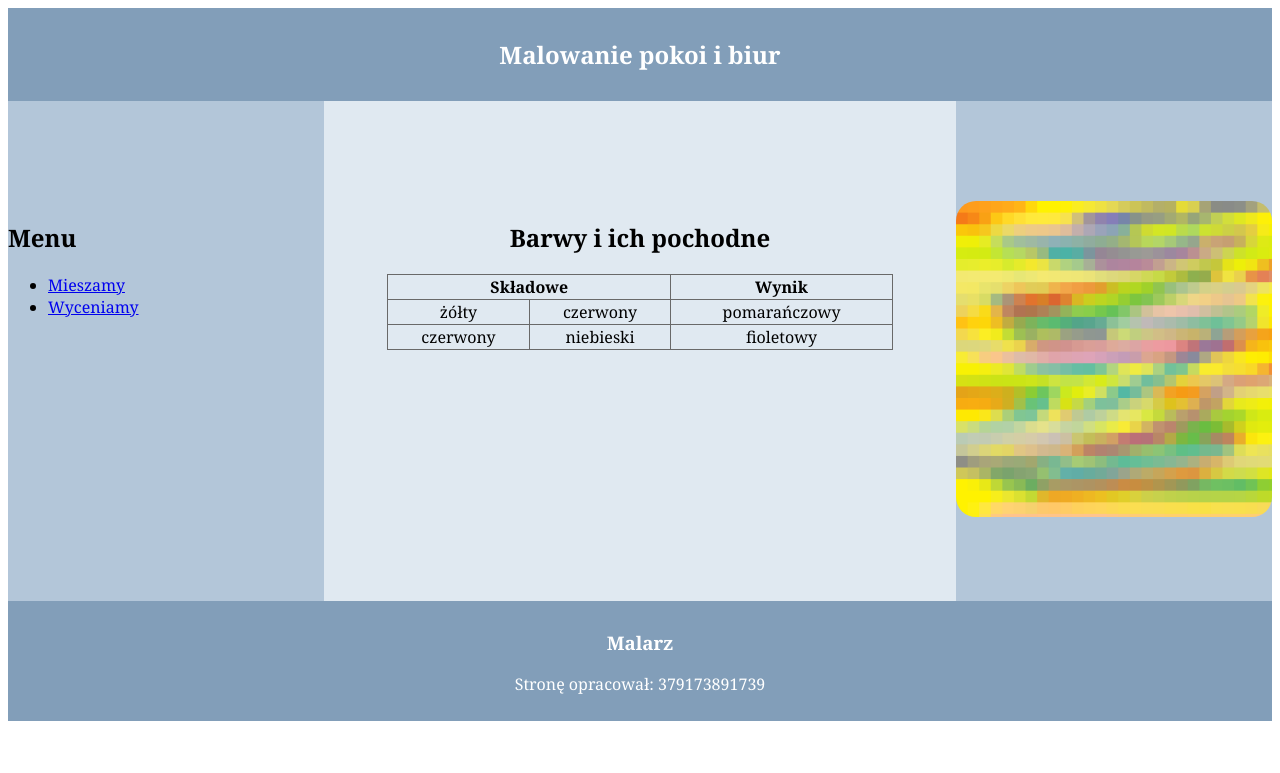
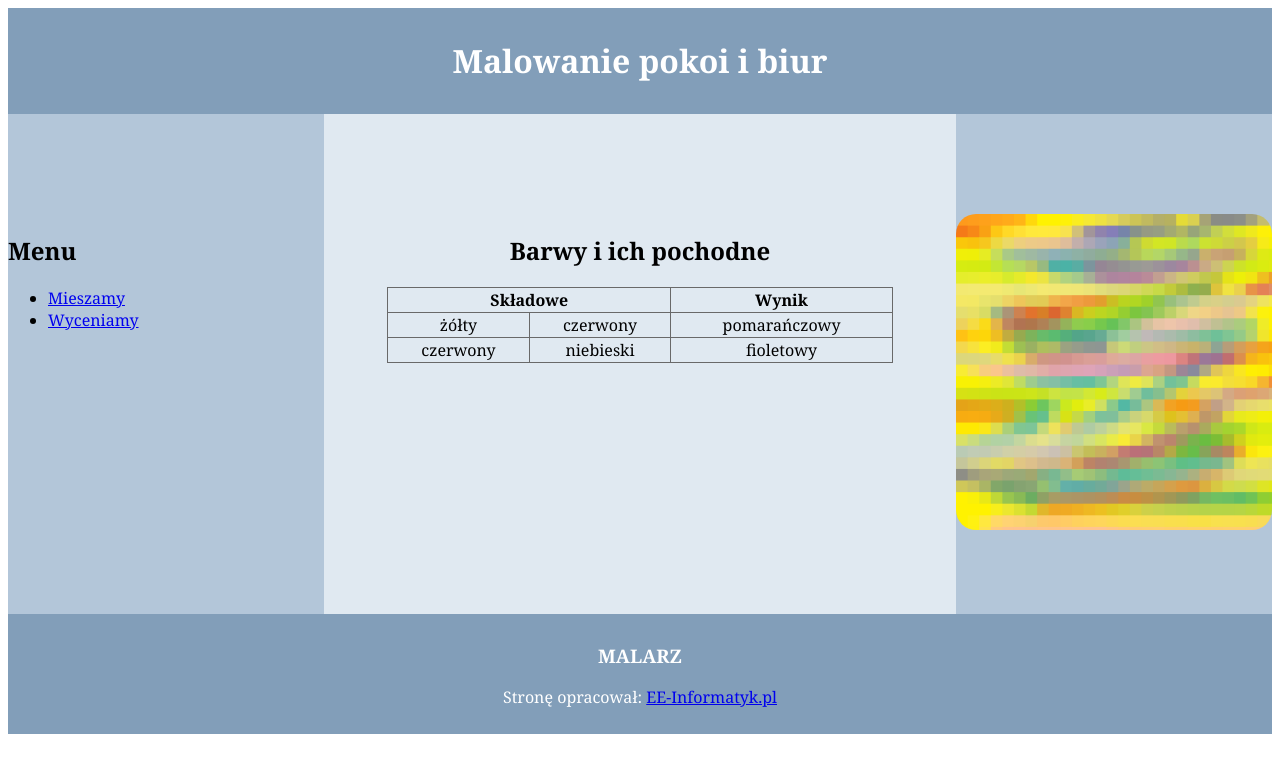
Before and after one commit to Mathiaseq/danutka2, a PHP site: page /mieszamy.html in a window 1280 px wide. Shown: the top 773 px of the page. Run offline with PHP 8.4, Linux system fonts and the light colour scheme.

Commit message:
final 𝄞

```diff
--- a/Malowanie pokoi/mieszamy.html
+++ b/Malowanie pokoi/mieszamy.html
@@ -1,36 +1,51 @@
 <!DOCTYPE html>
-<html lang="PL-pl">
+<html lang="pl">
     <head>
         <meta charset="UTF-8">
-    <title>Malarz</title>
+        <meta name="viewport" content="width=device-width, initial-scale=1.0">
+        <title>malarz</title>
         <link rel="stylesheet" href="styl_1.css">
     </head>
     <body>
         <header>
-        <h2>Malowanie pokoi i biur</h2>
+            <h1>Malowanie pokoi i biur</h1>
         </header>
-        <section id="lewy">
+
+        <div class="lewy">
             <h2>Menu</h2>
             <ul>
                 <li><a href="mieszamy.html">Mieszamy</a></li>
                 <li><a href="cena.html">Wyceniamy</a></li>
             </ul>
-    </section>
-        <main id="srodkowy">
+        </div>
+
+        <div class="srodkowy">
             <h2>Barwy i ich pochodne</h2>
-        <table border="1">
-            <tr><th colspan="2">Składowe</th><th>Wynik</th></tr>
-            <tr><td>żółty</td><td>czerwony</td><td>pomarańczowy</td></tr>
-            <tr><td>czerwony</td><td>niebieski</td><td>fioletowy</td></tr>
+            <table>
+                <tr>
+                    <th colspan="2">Składowe</th>
+                    <th>Wynik</th>
+                </tr>
+                <tr>
+                    <td>żółty</td>
+                    <td>czerwony</td>
+                    <td>pomarańczowy</td>
+                </tr>
+                <tr>
+                    <td>czerwony</td>
+                    <td>niebieski</td>
+                    <td>fioletowy</td>
+                </tr>
             </table>
-    </main>
-    <section id="prawy">
+        </div>
+
+        <div class="prawy">
             <img src="obraz.png" alt="Próbki farb">
-    </section>
+        </div>
+
         <footer>
-        <h3>Malarz</h3>
-        <p>Stronę opracował: 379173891739</p>
+            <h3>MALARZ</h3>
+            <p>Stronę opracował: <a href="https://ee-informatyk.pl/" target="_blank">EE-Informatyk.pl</a></p>
         </footer>
-
     </body>
 </html>
--- a/Malowanie pokoi/script.js
+++ b/Malowanie pokoi/script.js
@@ -1,3 +1,5 @@
-function licz(){
-
+function oblicz() {
+    let powierzchnia = +document.getElementById('powierzchnia').value
+	let wynik = document.getElementById('wynik')
+	wynik.innerHTML = "Liczba potrzebnych puszek: " + Math.abs(Math.ceil(powierzchnia / 4))
 }
--- a/Malowanie pokoi/styl_1.css
+++ b/Malowanie pokoi/styl_1.css
@@ -1,45 +1,54 @@
-*{
+* {
     font-family: Cambria;
 }
-header, footer{
-    background-color: #829EB9;
-    color:white;
+
+header, footer {
+    background: #829EB9;
+    color: #fff;
     text-align: center;
     padding: 10px;
 }
-#lewy, #prawy{
-    background-color: #B3C6D9;
+
+.lewy, .prawy {
+    background: #B3C6D9;
     height: 400px;
     width: 25%;
     padding-top: 100px;
     float: left;
 }
-#srodkowy{
-    background-color: #E0E9F1;
+
+.srodkowy {
+    background: #E0E9F1;
     height: 400px;
     width: 50%;
     text-align: center;
     padding-top: 100px;
-    float:left;
+    float: left;
 }
-table{
-    border: 1px solid dimgrey;
+
+table {
+    border: 1px solid DimGray;
     width: 80%;
-    margin: auto;
+    margin-left: auto;
+    margin-right: auto;
     border-collapse: collapse;
 }
-td, th{
-    border: 1px solid dimgray;
+
+td,th {
+    border: 1px solid DimGray;
     border-collapse: collapse;
 }
-td:hover{
-    background-color: steelblue;
+
+td:hover {
+    background: SteelBlue;
     color: white;
 }
-img{
+
+img {
     width: 100%;
-    border-radius: 20px;;
+    border-radius: 20px;
 }
-footer{
+
+footer {
     clear: both;
 }
```
Also changed, not shown: Malowanie pokoi/cena.html (+34 -15 lines). Lines whose indentation alone changed are shown as unchanged.
